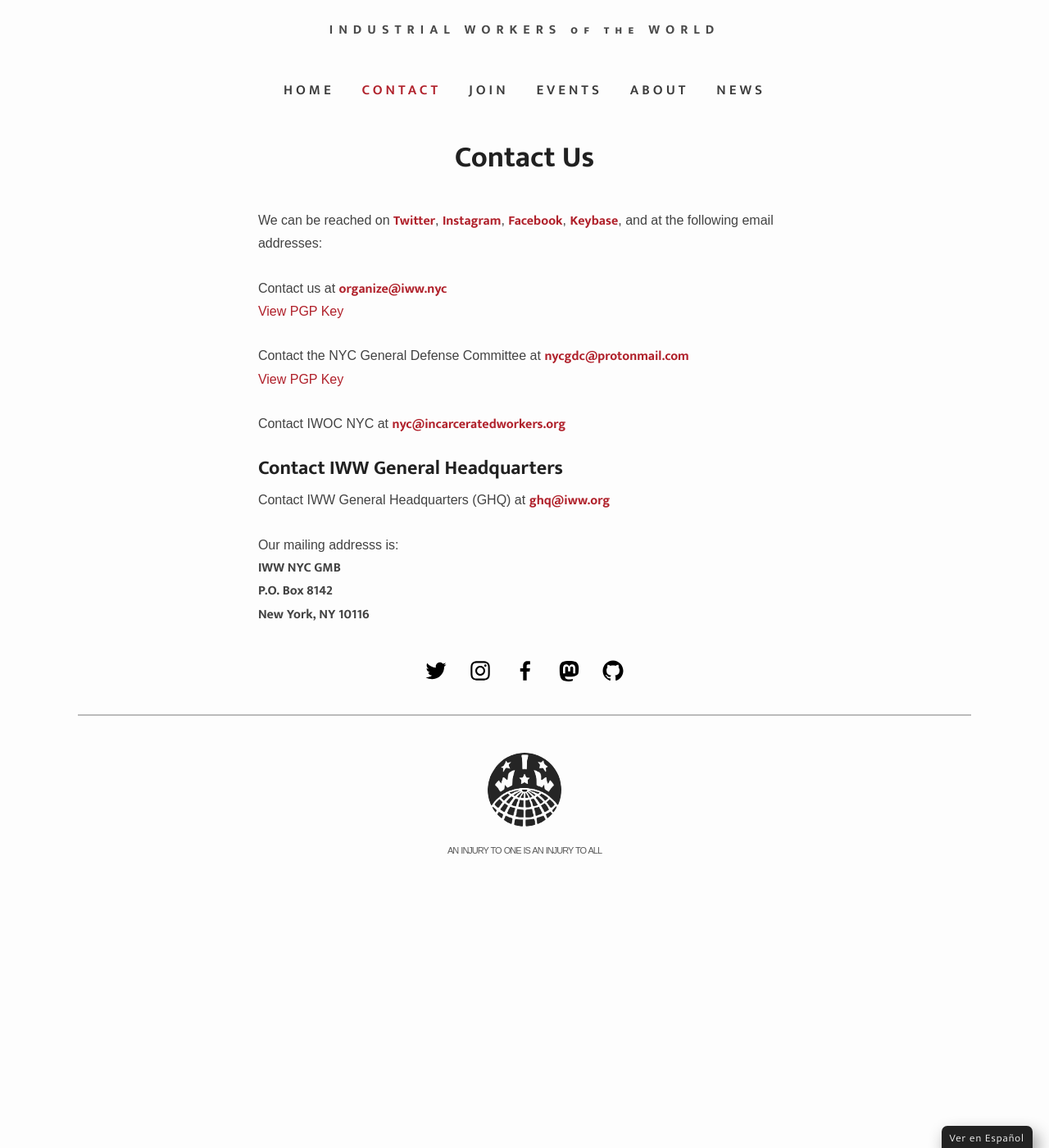
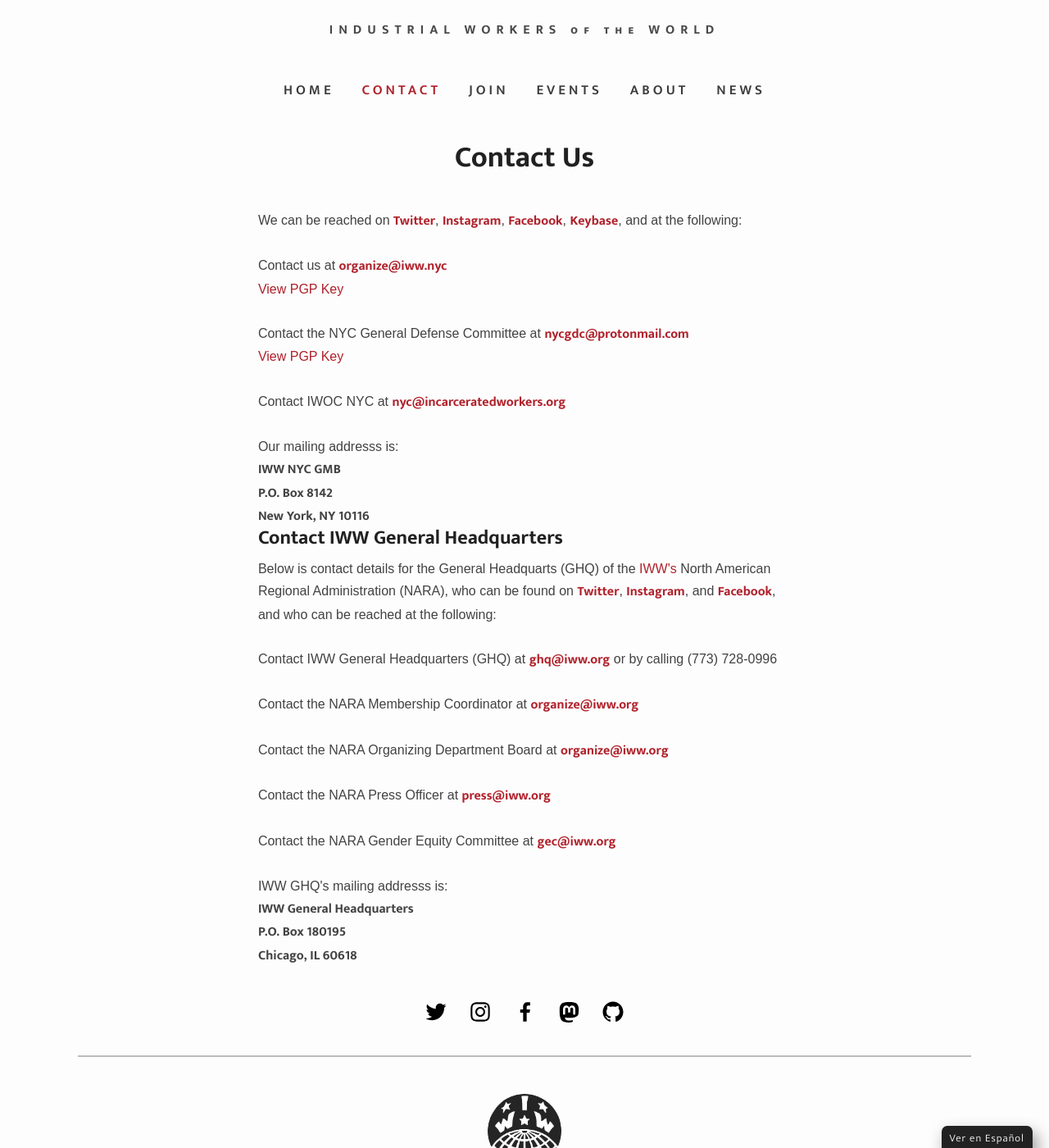
Before and after one commit to IWW-NYC-GMB/iww.nyc, a Jekyll site: the page built from contact.html, in a window 1280 px wide and 1400 px high, scrolled down 523 px. Shown: the whole window at 82% size. Built offline with Jekyll 4.4.1, drawn with Linux system fonts in a browser that asks for light colours; some web fonts are replaced.

Commit message:
Update contact.html

```diff
--- a/contact.html
+++ b/contact.html
@@ -6,7 +6,7 @@
 ---
 <div style="width:85%;margin-right:auto;margin-left:auto;">
 <p>
-We can be reached on <a href="https://twitter.com/{{ site.twitter_username| cgi_escape | escape }}" tagret="_blank"><strong>Twitter</strong></a>, <a href="https://instagram.com/{{ site.instagram_username| cgi_escape | escape }}" tagret="_blank"><strong>Instagram</strong></a>, <a href="https://facebook.com/{{ site.facebook_username| cgi_escape | escape }}" tagret="_blank"><strong>Facebook</strong></a>, <a href="https://keybase.io/{{ site.keybase_username| cgi_escape | escape }}" tagret="_blank"><strong>Keybase</strong></a>, and at the following email addresses:<br><br>
+We can be reached on <a href="https://twitter.com/{{ site.twitter_username| cgi_escape | escape }}" tagret="_blank"><strong>Twitter</strong></a>, <a href="https://instagram.com/{{ site.instagram_username| cgi_escape | escape }}" tagret="_blank"><strong>Instagram</strong></a>, <a href="https://facebook.com/{{ site.facebook_username| cgi_escape | escape }}" tagret="_blank"><strong>Facebook</strong></a>, <a href="https://keybase.io/{{ site.keybase_username| cgi_escape | escape }}" tagret="_blank"><strong>Keybase</strong></a>, and at the following:<br><br>
 
 Contact us at <a href="mailto:organize@iww.nyc"><strong>organize@iww.nyc</strong></a><br>
 <a id="organizeA" onclick="showHideDiv('organizeD', 'organizeA')" style="cursor:pointer;">View PGP Key</a><br><br>
@@ -60,14 +60,29 @@
 
 Contact IWOC NYC at <a href="mailto:nyc@incarceratedworkers.org"><strong>nyc@incarceratedworkers.org</strong></a><br><br>
 
-<h1>Contact IWW General Headquarters</h1>
-
-Contact IWW General Headquarters (GHQ) at <a href="mailto:ghq@iww.org"><strong>ghq@iww.org</strong></a><br><br>
-
 Our mailing addresss is:<br>
 <strong>IWW NYC GMB<br>
 P.O. Box 8142<br>
 New York, NY 10116</strong>
+
+<h1>Contact IWW General Headquarters</h1>
+
+Below is contact details for the General Headquarts (GHQ) of the <a href="https://iww.org">IWW's</a> North American Regional Administration (NARA), who can be found on <a href="https://twitter.com/iww" tagret="_blank"><strong>Twitter</strong></a>, <a href="https://instagram.com/industrialworkersoftheworld" tagret="_blank"><strong>Instagram</strong></a>, and <a href="https://facebook.com/iww.org" tagret="_blank"><strong>Facebook</strong></a>, and who can be reached at the following:<br><br>
+
+Contact IWW General Headquarters (GHQ) at <a href="mailto:ghq@iww.org"><strong>ghq@iww.org</strong></a> or by calling (773) 728-0996<br><br>
+
+Contact the NARA Membership Coordinator at <a href="mailto:organize@iww.org"><strong>organize@iww.org</strong></a><br><br>
+
+Contact the NARA Organizing Department Board at <a href="mailto:organize@iww.org"><strong>organize@iww.org</strong></a><br><br>
+
+Contact the NARA Press Officer at <a href="mailto:press@iww.org"><strong>press@iww.org</strong></a><br><br>
+
+Contact the NARA Gender Equity Committee at <a href="mailto:gec@iww.org"><strong>gec@iww.org</strong></a><br><br>
+
+IWW GHQ's mailing addresss is:<br>
+<strong>IWW General Headquarters<br>
+P.O. Box 180195<br>
+Chicago, IL 60618</strong>
 </p>
 </div>
 <script>
```
